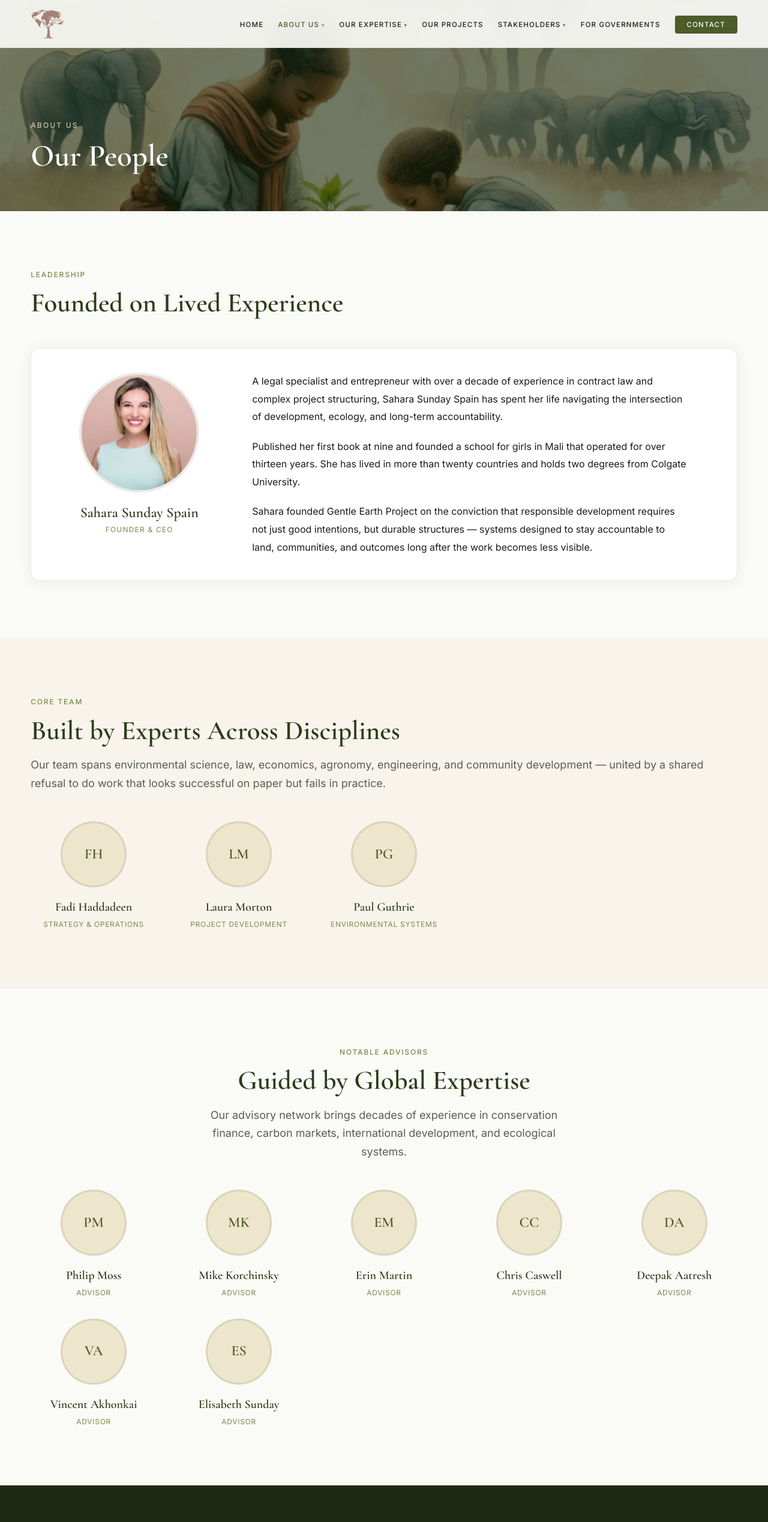
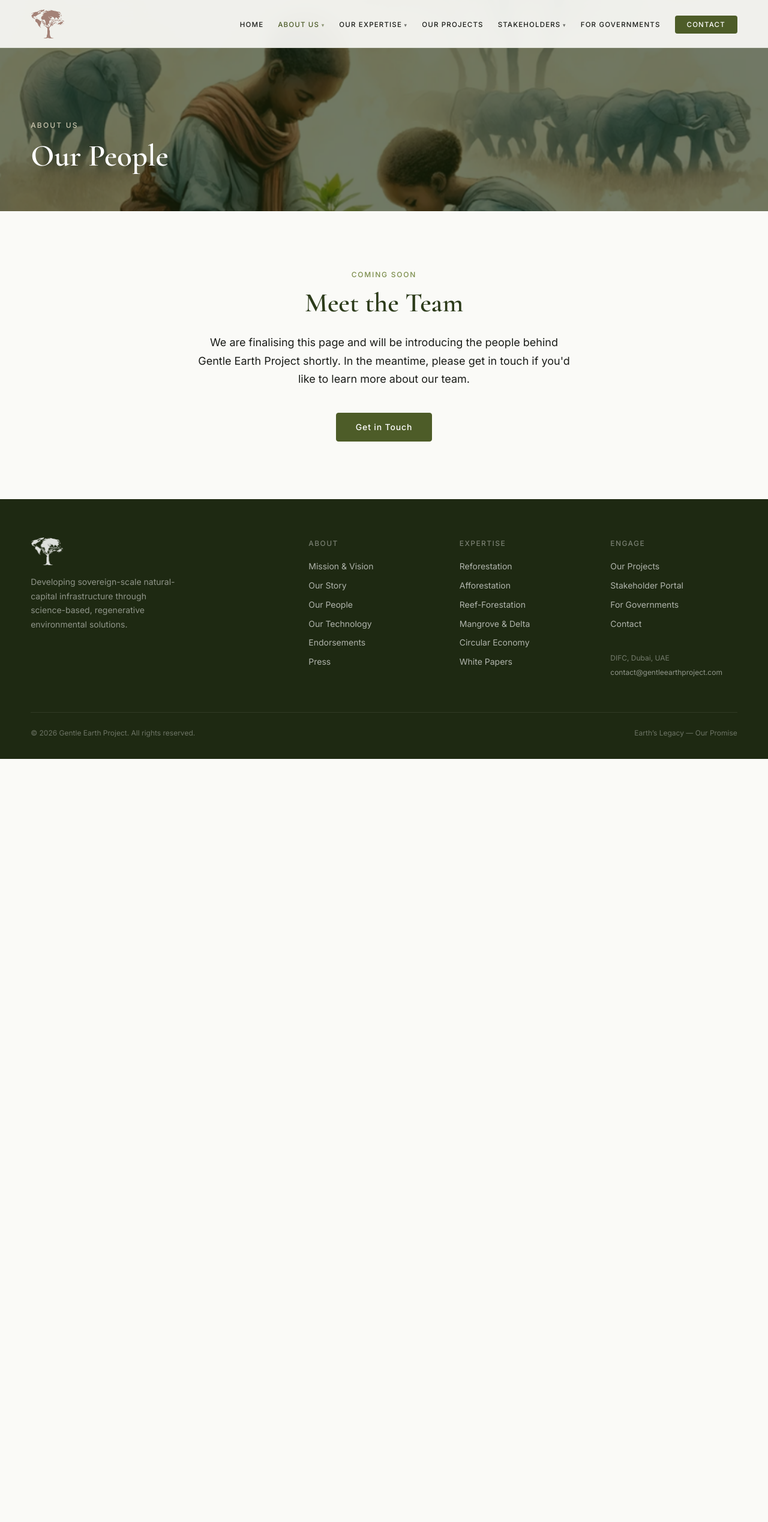
Before and after one commit to fhaddadeen/gentle-earth-project, a plain HTML site: page our-people.html in a window 1280 px wide. Shown: the top 2537 px of the page at 60% size. After the commit the page ends 1265 px from the top, so only its background shows below. Drawn offline with nearby package versions, Linux system fonts and the light colour scheme.

Commit message:
Our People: replace with coming soon, archive full version

```diff
--- a/our-people.html
+++ b/our-people.html
@@ -23,104 +23,16 @@
     </div>
   </section>
 
-  <!-- LEADERSHIP -->
-  <section class="section section-surface">
+  <!-- COMING SOON -->
+  <section class="section section-surface" style="min-height:55vh;display:flex;align-items:center;">
     <div class="container">
-      <div class="section-header fade-in">
-        <p class="eyebrow">Leadership</p>
-        <h2>Founded on Lived Experience</h2>
-      </div>
-
-      <!-- Sahara — featured card -->
-      <div class="fade-in" style="display:grid;grid-template-columns:280px 1fr;gap:var(--sp-12);align-items:start;background:var(--card-bg);border-radius:var(--radius-card);padding:var(--sp-10);box-shadow:var(--shadow-card);border:1px solid var(--border);">
-        <div style="text-align:center;">
-          <div style="width:200px;height:200px;border-radius:50%;overflow:hidden;margin:0 auto var(--sp-5);border:4px solid var(--border);">
-            <img src="images/sahara-headshot.jpg" alt="Sahara Sunday Spain" style="width:100%;height:100%;object-fit:cover;object-position:top;">
-          </div>
-          <h3 style="font-size:var(--text-2xl);margin-bottom:4px;">Sahara Sunday Spain</h3>
-          <p style="font-size:var(--text-xs);text-transform:uppercase;letter-spacing:0.1em;color:var(--sage);">Founder &amp; CEO</p>
-        </div>
-        <div class="prose" style="font-size:var(--text-base);">
-          <p>A legal specialist and entrepreneur with over a decade of experience in contract law and complex project structuring, Sahara Sunday Spain has spent her life navigating the intersection of development, ecology, and long-term accountability.</p>
-          <p>Published her first book at nine and founded a school for girls in Mali that operated for over thirteen years. She has lived in more than twenty countries and holds two degrees from Colgate University.</p>
-          <p>Sahara founded Gentle Earth Project on the conviction that responsible development requires not just good intentions, but durable structures — systems designed to stay accountable to land, communities, and outcomes long after the work becomes less visible.</p>
-        </div>
-      </div>
-    </div>
-  </section>
-
-  <!-- CORE TEAM -->
-  <section class="section section-cream">
-    <div class="container">
-      <div class="section-header fade-in">
-        <p class="eyebrow">Core Team</p>
-        <h2>Built by Experts Across Disciplines</h2>
-        <p class="section-subtitle">Our team spans environmental science, law, economics, agronomy, engineering, and community development — united by a shared refusal to do work that looks successful on paper but fails in practice.</p>
-      </div>
-      <div class="team-grid fade-in">
-        <div class="team-card">
-          <div class="team-photo initials">FH</div>
-          <p class="team-name">Fadi Haddadeen</p>
-          <p class="team-role">Strategy &amp; Operations</p>
-        </div>
-        <div class="team-card">
-          <div class="team-photo initials">LM</div>
-          <p class="team-name">Laura Morton</p>
-          <p class="team-role">Project Development</p>
-        </div>
-        <div class="team-card">
-          <div class="team-photo initials">PG</div>
-          <p class="team-name">Paul Guthrie</p>
-          <p class="team-role">Environmental Systems</p>
-        </div>
-      </div>
-    </div>
-  </section>
-
-  <!-- ADVISORS -->
-  <section class="section section-surface">
-    <div class="container">
-      <div class="section-header center fade-in">
-        <p class="eyebrow">Notable Advisors</p>
-        <h2>Guided by Global Expertise</h2>
-        <p class="section-subtitle">Our advisory network brings decades of experience in conservation finance, carbon markets, international development, and ecological systems.</p>
-      </div>
-      <div class="team-grid fade-in">
-        <div class="team-card">
-          <div class="team-photo initials">PM</div>
-          <p class="team-name">Philip Moss</p>
-          <p class="team-role">Advisor</p>
-        </div>
-        <div class="team-card">
-          <div class="team-photo initials">MK</div>
-          <p class="team-name">Mike Korchinsky</p>
-          <p class="team-role">Advisor</p>
-        </div>
-        <div class="team-card">
-          <div class="team-photo initials">EM</div>
-          <p class="team-name">Erin Martin</p>
-          <p class="team-role">Advisor</p>
-        </div>
-        <div class="team-card">
-          <div class="team-photo initials">CC</div>
-          <p class="team-name">Chris Caswell</p>
-          <p class="team-role">Advisor</p>
-        </div>
-        <div class="team-card">
-          <div class="team-photo initials">DA</div>
-          <p class="team-name">Deepak Aatresh</p>
-          <p class="team-role">Advisor</p>
-        </div>
-        <div class="team-card">
-          <div class="team-photo initials">VA</div>
-          <p class="team-name">Vincent Akhonkai</p>
-          <p class="team-role">Advisor</p>
-        </div>
-        <div class="team-card">
-          <div class="team-photo initials">ES</div>
-          <p class="team-name">Elisabeth Sunday</p>
-          <p class="team-role">Advisor</p>
-        </div>
+      <div style="max-width:640px;margin:0 auto;text-align:center;">
+        <p class="eyebrow">Coming Soon</p>
+        <h2 style="margin-bottom:var(--sp-6);">Meet the Team</h2>
+        <p style="font-size:var(--text-lg);color:var(--text-muted);line-height:1.7;margin-bottom:var(--sp-10);">
+          We are finalising this page and will be introducing the people behind Gentle Earth Project shortly. In the meantime, please get in touch if you'd like to learn more about our team.
+        </p>
+        <a href="contact.html" class="btn btn-primary">Get in Touch</a>
       </div>
     </div>
   </section>
```
Also changed, not shown: archive/our-people-full.html (added, +132 -0 lines).
